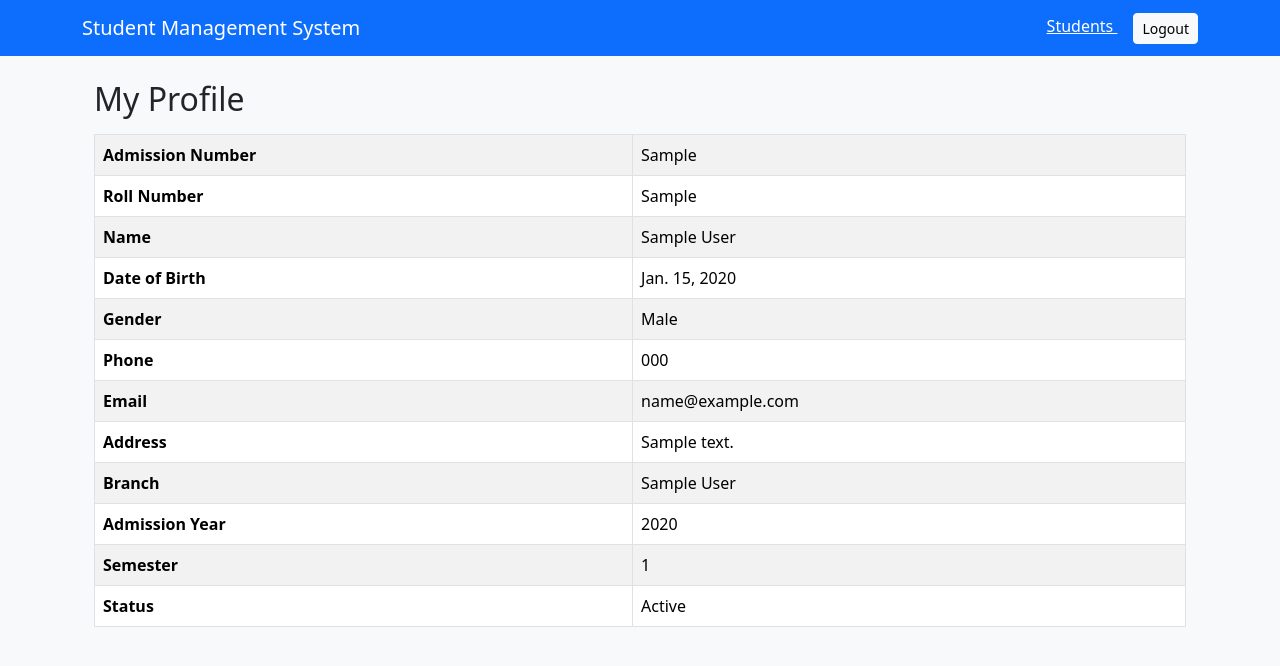
After one commit to RAKESH06112808/student-management, a Django app: page /my-profile/ in a window 1280 px wide. The commit adds this page. Shown: the top 666 px of the page. Run offline with Django 5.2, Linux system fonts and the light colour scheme; a user stored in the database is signed in; tables that the repository leaves empty hold one stand-in row (values such as "Sample post").

Commit message:
Add student login and profile system

```diff
--- a/college_management/settings.py
+++ b/college_management/settings.py
@@ -25,7 +25,11 @@ SECRET_KEY = 'django-insecure-099trm62hfbmsikz9p*l3vzh+=7!m(8#t(8^lqbn!--4583t&p
 # SECURITY WARNING: don't run with debug turned on in production!
 DEBUG = True
 
-ALLOWED_HOSTS = ['student-management-njl3.onrender.com']
+ALLOWED_HOSTS = [
+    '127.0.0.1',
+    'localhost',
+    'student-management-njl3.onrender.com',
+]
 
 
 # Application definition
--- a/college_management/urls.py
+++ b/college_management/urls.py
@@ -1,6 +1,7 @@
 from django.contrib import admin
 from django.contrib.auth import views as auth_views
 from django.urls import include, path
+from student.views import CustomLoginView
 
 
 urlpatterns = [
@@ -8,7 +9,7 @@ urlpatterns = [
 
     path(
         "accounts/login/",
-        auth_views.LoginView.as_view(
+        CustomLoginView.as_view(
             template_name="registration/login.html"
         ),
         name="login",
--- a/student/models.py
+++ b/student/models.py
@@ -1,4 +1,5 @@
 from django.db import models
+from django.contrib.auth.models import User
 
 
 class Branch(models.Model):
@@ -32,6 +33,15 @@ class Student(models.Model):
         (7, "Semester 7"),
         (8, "Semester 8"),
     ]
+
+    user = models.OneToOneField(
+        User,
+        on_delete=models.CASCADE,
+        null=True,
+        blank=True,
+        related_name="student_profile",
+    )
+
 
     admission_no = models.CharField(
         max_length=30,
--- a/student/urls.py
+++ b/student/urls.py
@@ -6,6 +6,8 @@ urlpatterns = [
 
 from .views import (
     DashboardView,
+    BranchDashboardView,
+    MyProfileView,
     StudentListView,
     StudentDetailView,
     StudentCreateView,
@@ -46,4 +48,15 @@ urlpatterns = [
         StudentDeleteView.as_view(),
         name="student-delete"
     ),
+
+    path(
+        "branch/<str:code>/",
+           BranchDashboardView.as_view(),
+           name="branch-dashboard"),
+
+    path(
+        "my-profile/",
+        MyProfileView.as_view(),
+        name="my-profile"
+    ),
 ]
--- a/student/views.py
+++ b/student/views.py
@@ -1,20 +1,19 @@
-from django.contrib.auth.mixins import LoginRequiredMixin
+from django.contrib.auth.mixins import LoginRequiredMixin, UserPassesTestMixin
+from django.contrib.auth.views import LoginView
 from django.db.models import Count, Q
 from django.urls import reverse_lazy
-from django.views.generic import (
-    TemplateView,
-    ListView,
-    DetailView,
-    CreateView,
-    UpdateView,
-    DeleteView,
-)
+from django.views.generic import TemplateView, ListView, DetailView, CreateView, UpdateView, DeleteView
+from django.shortcuts import render, get_object_or_404
 
 from .models import Student, Branch
 from .forms import StudentForm
 
+class HODRequiredMixin(LoginRequiredMixin, UserPassesTestMixin):
+    def test_func(self):
+        return self.request.user.is_superuser
 
-class DashboardView(LoginRequiredMixin, TemplateView):
+
+class DashboardView(HODRequiredMixin, TemplateView):
     template_name = "students/dashboard.html"
 
     def get_context_data(self, **kwargs):
@@ -33,7 +32,7 @@ class DashboardView(LoginRequiredMixin, TemplateView):
         return context
 
 
-class StudentListView(LoginRequiredMixin, ListView):
+class StudentListView(HODRequiredMixin, ListView):
     model = Student
     template_name = "students/student_list.html"
     context_object_name = "students"
@@ -66,27 +65,58 @@ class StudentListView(LoginRequiredMixin, ListView):
         return context
 
 
-class StudentDetailView(LoginRequiredMixin, DetailView):
+class StudentDetailView(HODRequiredMixin, DetailView):
     model = Student
     template_name = "students/student_detail.html"
     context_object_name = "student"
 
 
-class StudentCreateView(LoginRequiredMixin, CreateView):
+class StudentCreateView(HODRequiredMixin, CreateView):
     model = Student
     form_class = StudentForm
     template_name = "students/student_form.html"
     success_url = reverse_lazy("student-list")
 
 
-class StudentUpdateView(LoginRequiredMixin, UpdateView):
+class StudentUpdateView(HODRequiredMixin, UpdateView):
     model = Student
     form_class = StudentForm
     template_name = "students/student_form.html"
     success_url = reverse_lazy("student-list")
 
 
-class StudentDeleteView(LoginRequiredMixin, DeleteView):
+class StudentDeleteView(HODRequiredMixin, DeleteView):
     model = Student
     template_name = "students/student_confirm_delete.html"
     success_url = reverse_lazy("student-list")
+
+
+class BranchDashboardView(LoginRequiredMixin, TemplateView):
+    template_name = "students/branch_dashboard.html"
+
+    def get_context_data(self, **kwargs):
+        context = super().get_context_data(**kwargs)
+        code = self.kwargs.get("code")
+        branch = get_object_or_404(Branch, code=code)
+        students = Student.objects.filter(branch=branch)
+        context["branch"] = branch
+        context["students"] = students
+        return context
+
+
+class MyProfileView(LoginRequiredMixin, DetailView):
+    model = Student
+    template_name = "students/my_profile.html"
+    context_object_name = "student"
+
+    def get_object(self, queryset=None):
+        return get_object_or_404(Student, user=self.request.user)
+
+
+class CustomLoginView(LoginView):
+    template_name = "registration/login.html"
+
+    def get_success_url(self):
+        if self.request.user.is_superuser:
+            return "/"
+        return "/my-profile/"
--- a/templates/students/dashboard.html
+++ b/templates/students/dashboard.html
@@ -39,7 +39,11 @@
         {% for branch in branch_stats %}
         <tr>
             <td>{{ branch.code }}</td>
-            <td>{{ branch.name }}</td>
+            <td>
+                <a href="{% url 'branch-dashboard' branch.code %}">
+                    {{ branch.name }}
+                </a>
+            </td>
             <td>{{ branch.student_count }}</td>
         </tr>
         {% empty %}
--- /dev/null
+++ b/templates/students/my_profile.html
@@ -0,0 +1,77 @@
+{% extends "students/base.html" %}
+
+{% block content %}
+
+<div class="container mt-4">
+
+    <h2>My Profile</h2>
+
+    <div class="table-responsive mt-3">
+        <table class="table table-bordered table-striped">
+
+            <tr>
+                <th>Admission Number</th>
+                <td>{{ student.admission_no }}</td>
+            </tr>
+
+            <tr>
+                <th>Roll Number</th>
+                <td>{{ student.roll_no }}</td>
+            </tr>
+
+            <tr>
+                <th>Name</th>
+                <td>{{ student.first_name }} {{ student.last_name }}</td>
+            </tr>
+
+            <tr>
+                <th>Date of Birth</th>
+                <td>{{ student.date_of_birth }}</td>
+            </tr>
+
+            <tr>
+                <th>Gender</th>
+                <td>{{ student.gender }}</td>
+            </tr>
+
+            <tr>
+                <th>Phone</th>
+                <td>{{ student.phone }}</td>
+            </tr>
+
+            <tr>
+                <th>Email</th>
+                <td>{{ student.email }}</td>
+            </tr>
+
+            <tr>
+                <th>Address</th>
+                <td>{{ student.address }}</td>
+            </tr>
+
+            <tr>
+                <th>Branch</th>
+                <td>{{ student.branch.name }}</td>
+            </tr>
+
+            <tr>
+                <th>Admission Year</th>
+                <td>{{ student.admission_year }}</td>
+            </tr>
+
+            <tr>
+                <th>Semester</th>
+                <td>{{ student.current_semester }}</td>
+            </tr>
+
+            <tr>
+                <th>Status</th>
+                <td>{{ student.status }}</td>
+            </tr>
+
+        </table>
+    </div>
+
+</div>
+
+{% endblock %}
```
Also changed, not shown: templates/branch_dashboard.html (added, +34 -0 lines), templates/students/branch_dashboard.html (added, +72 -0 lines), student/migrations/0002_student_user.py (added).
